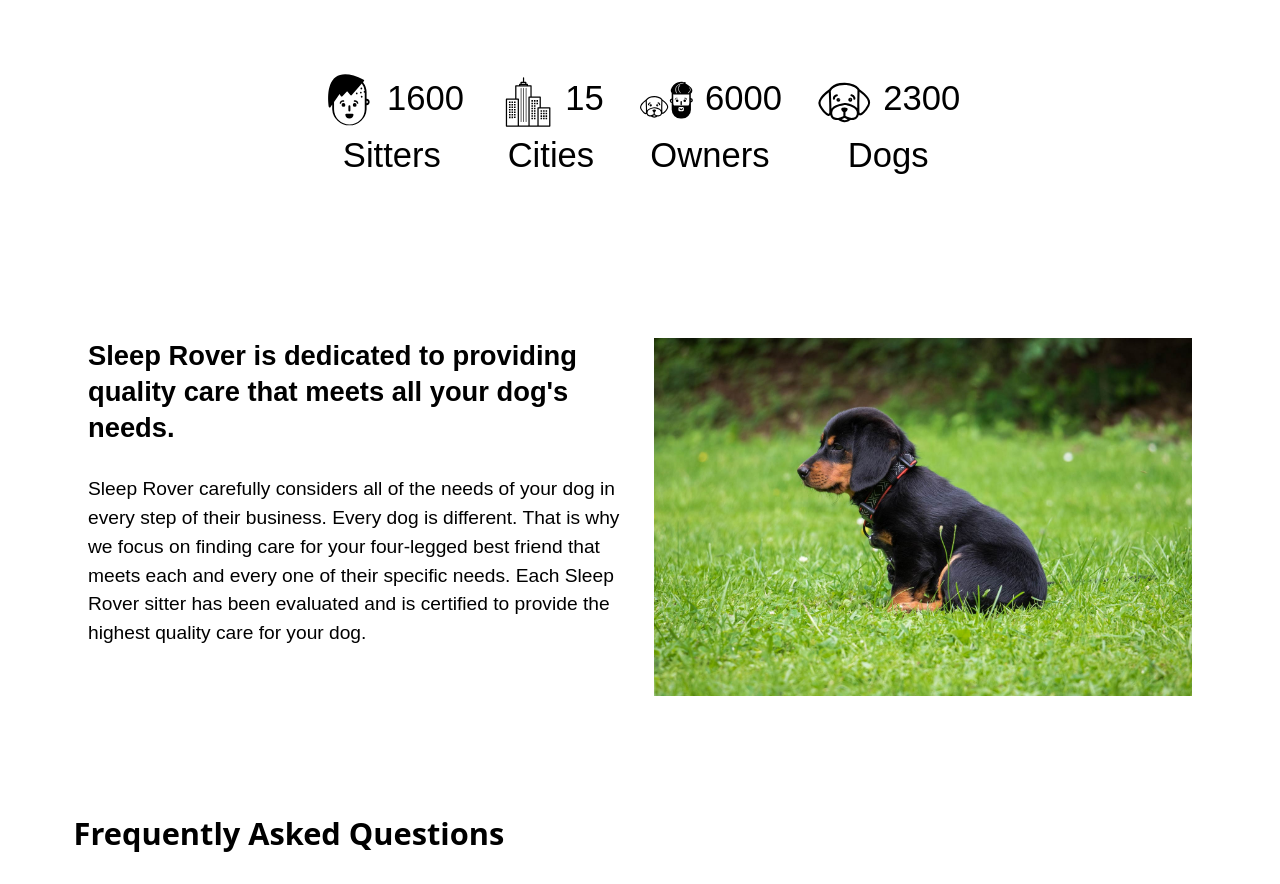
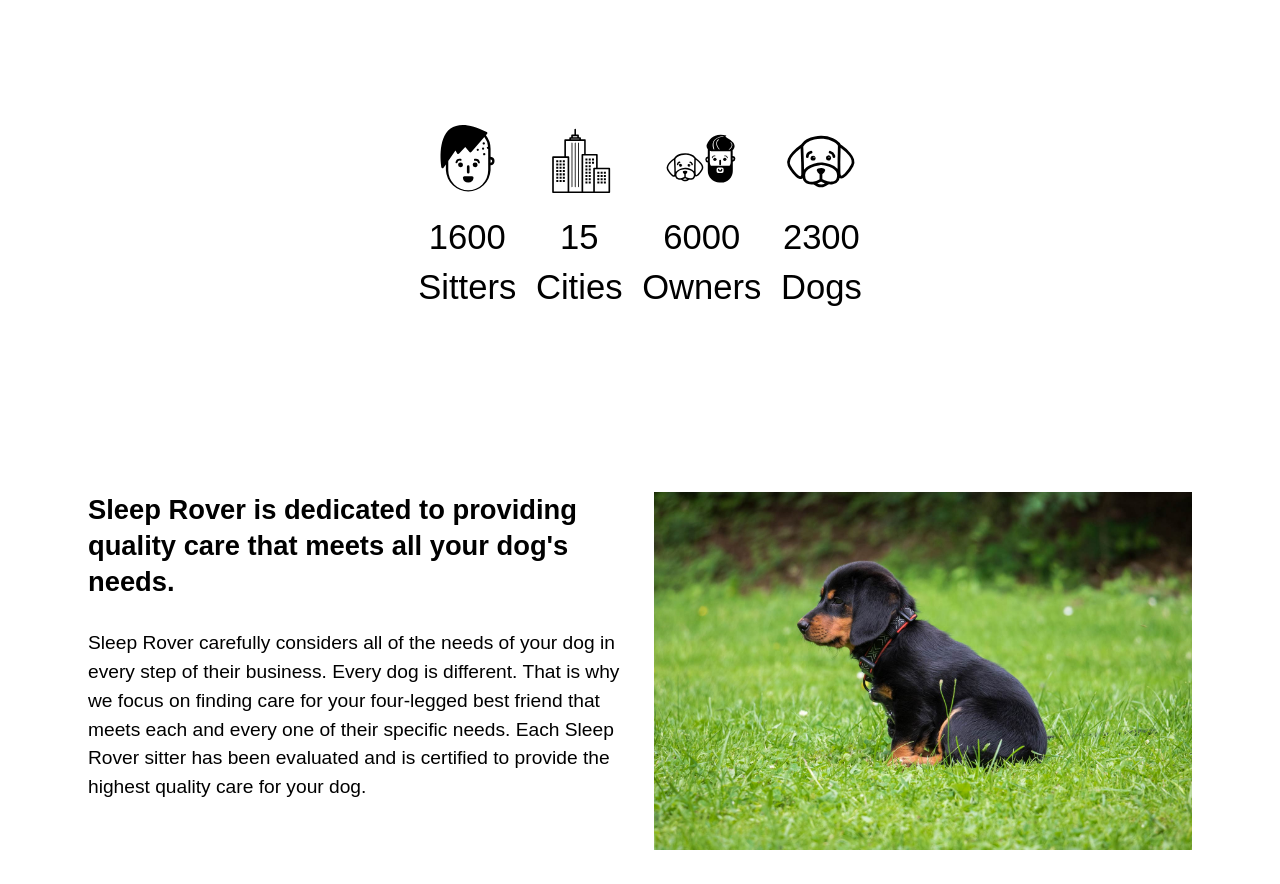
Before and after one commit to the-spice-mice/web-app, a Jekyll site: the page built from about.html, in a window 1280 px wide. Shown: the part 300-1184 px from the top of the page. Built offline with Jekyll 4.4.1, drawn with Linux system fonts in a browser that asks for light colours; grey boxes are pictures that could not be loaded.

Commit message:
Amend structure and size of icons

```diff
--- a/_layouts/about.html
+++ b/_layouts/about.html
@@ -4,30 +4,34 @@ layout: default
 <main>
   {% pattern banner-photo/banner-photo bannerImg="/images/banner-photo.jpg" headline="Sleep Rover cares about finding the best possible care for your four-legged friend." filterform=false %}
   <section class="wrapper gutter-2 pad-b-2 pad-t-2 text-center">
-    <ul class="list-group-inline">
-      <li class="icon-link exa island-1-2" href="#">
-        <i class="icon i-2">
+    <ul class="list-group-inline pad-t-2">
+      <li class="icon-link exa island-1-4" href="#">
+        <i class="icon i-3 push-1-2">
           <svg><use xlink:href="/images/icons.svg#sitter"></use></svg>
         </i>
-        <span class="">1600<br>Sitters</span>
+        <p class="push-0">1600</p>
+        <p>Sitters</p>
       </li>
-      <li class="icon-link exa island-1-2" href="#">
-        <i class="icon i-2">
+      <li class="icon-link exa island-1-4" href="#">
+        <i class="icon i-3 push-1-2">
           <svg><use xlink:href="/images/icons.svg#city"></use></svg>
         </i>
-        <span class="">15<br>Cities</span>
+        <p class="push-0">15</p>
+        <p>Cities</p>
       </li>
-      <li class="icon-link exa island-1-2" href="#">
-        <i class="icon i-2">
+      <li class="icon-link exa island-1-4" href="#">
+        <i class="icon i-3 push-1-2">
           <svg><use xlink:href="/images/icons.svg#owner"></use></svg>
         </i>
-        <span class="">6000<br>Owners</span>
+        <p class="push-0">6000</p>
+        <p>Owners</p>
       </li>
-      <li class="icon-link exa island-1-2" href="#">
-        <i class="icon i-2">
+      <li class="icon-link exa island-1-4" href="#">
+        <i class="icon i-3 push-1-2">
           <svg><use xlink:href="/images/icons.svg#dog"></use></svg>
         </i>
-        <span class="push-0">2300<br>Dogs</span>
+        <p class="push-0">2300</p>
+        <p>Dogs</p>
       </li>
     </ul>
   </section>
--- a/css/type.css
+++ b/css/type.css
@@ -520,6 +520,11 @@ caption {
   width: 2.6rem;
 }
 
+.i-3 {
+  height: 3.9rem;
+  width: 3.9rem;
+}
+
 select {
   padding: 0 .1625rem;
 }
```
